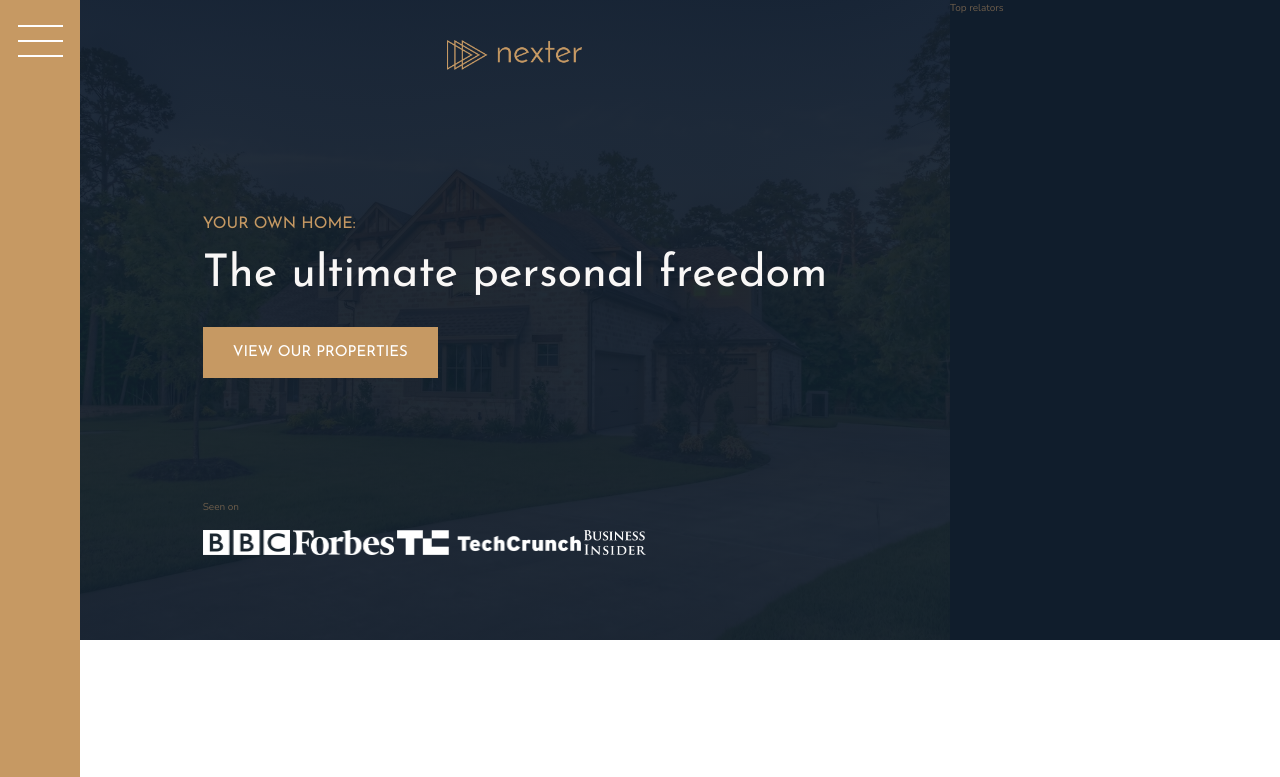
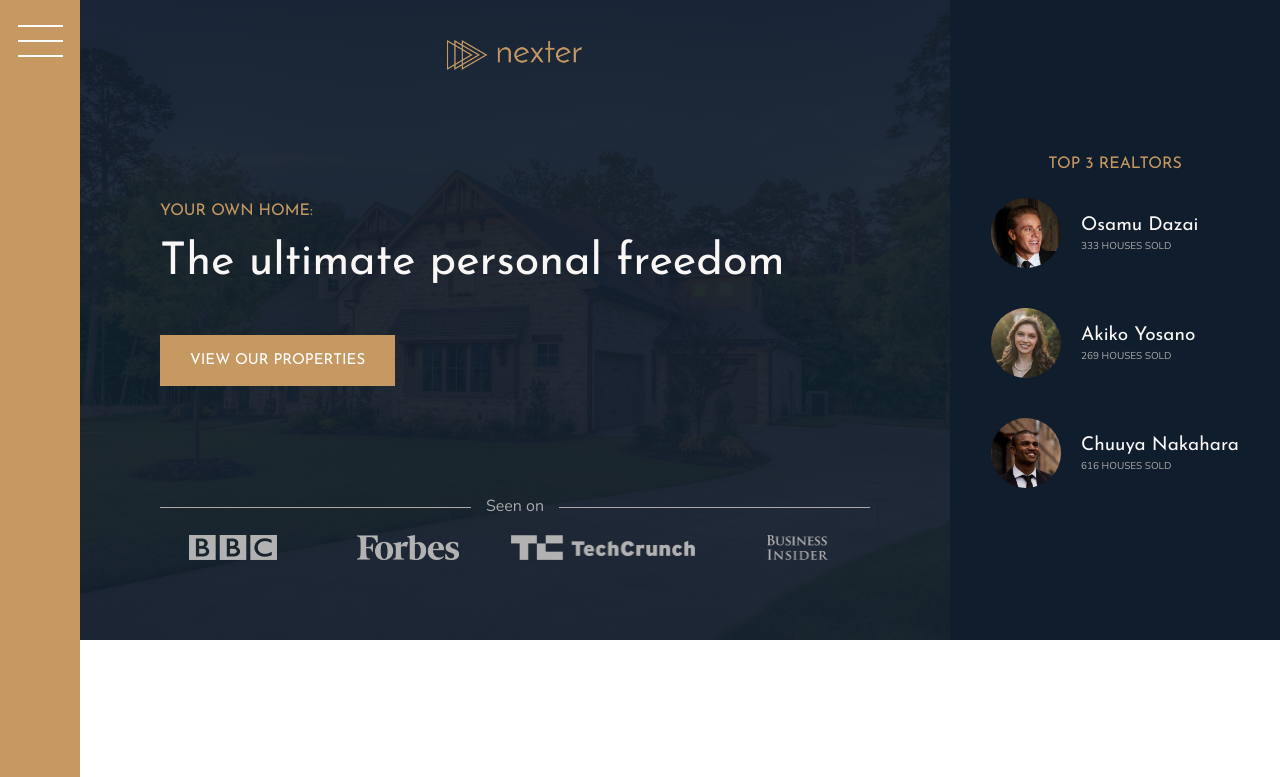
Before and after one commit to Vattghern203/nexter, a website: page index.html in a window 1280 px wide. Shown: the top 777 px of the page. Drawn offline with nearby package versions, Linux system fonts and the light colour scheme; files whose address does not match are found by name.

Commit message:
Building the realtors section

```diff
--- a/index.html
+++ b/index.html
@@ -49,7 +49,25 @@
     </header>
 
     <div class="realtors">
-        Top relators
+        <h3 class="heading-3">Top 3 Realtors</h3>
+
+        <div class="realtors__list">
+            <img src="img/realtor-1.jpeg" alt="Realtor 1" class="realtors__img">
+            <div class="realtors__details">
+                <h4 class="heading-4 heading-4--light">Osamu Dazai</h4>
+                <p class="realtors__sold">333 houses sold</p>
+            </div>
+            <img src="img/realtor-2.jpeg" alt="Realtor 2" class="realtors__img">
+            <div class="realtors__details">
+                <h4 class="heading-4 heading-4--light">Akiko Yosano</h4>
+                <p class="realtors__sold">269 houses sold</p>
+            </div>
+            <img src="img/realtor-3.jpeg" alt="Realtor 3" class="realtors__img">
+            <div class="realtors__details">
+                <h4 class="heading-4 heading-4--light">Chuuya Nakahara</h4>
+                <p class="realtors__sold">616 houses sold</p>
+            </div>
+        </div>
     </div>
 
     <section class="features">
--- a/sass/_header.scss
+++ b/sass/_header.scss
@@ -10,9 +10,9 @@
     padding-top: 4rem;
 
     display: grid;
-    grid-template-rows: 1fr min-content 6rem 1fr;
+    grid-template-rows: 1fr min-content minmax(8rem, 6rem) 1fr;
     grid-template-columns: fit-content;
-    gap: 1.5rem 0;
+    row-gap: 1.5rem;
     justify-content: center;
 
     &__logo {
@@ -27,13 +27,36 @@
 
     &__seenon-text {
 
+        display: grid;
+        grid-template-columns: 1fr max-content 1fr;
+
+        align-items: center;
+        column-gap: 1.5rem;
+
+        font-size: 1.6rem;
+        color: $color-grey-light-2;
+
+        &::before,
+        &::after {
+            content: "";
+            height: .1rem;
+            display: block;
+            background-color: currentColor;
+
+        }
+
     }
 
     &__seenon-logos {
 
+        display: grid;
+        grid-template-columns: repeat(4, 1fr);
+        column-gap: 3rem;
+        justify-items: center;
+
         img {
             height: 2.5rem;
-
+            filter: brightness(70%);
         }
     }
 }
--- a/sass/_realtors.scss
+++ b/sass/_realtors.scss
@@ -1,4 +1,28 @@
 .realtors {
     background-color: $color-secondary;
     grid-column: col-start 7 / full-end;
+    padding: 3rem;
+    display: grid;
+    align-content: center;
+    justify-content: center;
+    justify-items: center;
+    row-gap: 2rem;
+
+    &__list {
+        display: grid;
+        grid-template-columns: min-content max-content;
+        gap: 5vh 2rem;
+        align-items: center;
+    }
+
+    &__img {
+        width: 7rem;
+        border-radius: 50%;
+    }
+
+    &__sold {
+        text-transform: uppercase;
+        color: $color-grey-light-2;
+        margin-top: -.3rem;
+    }
 }
```
Also changed, not shown: css/style.css, 1 other file.
